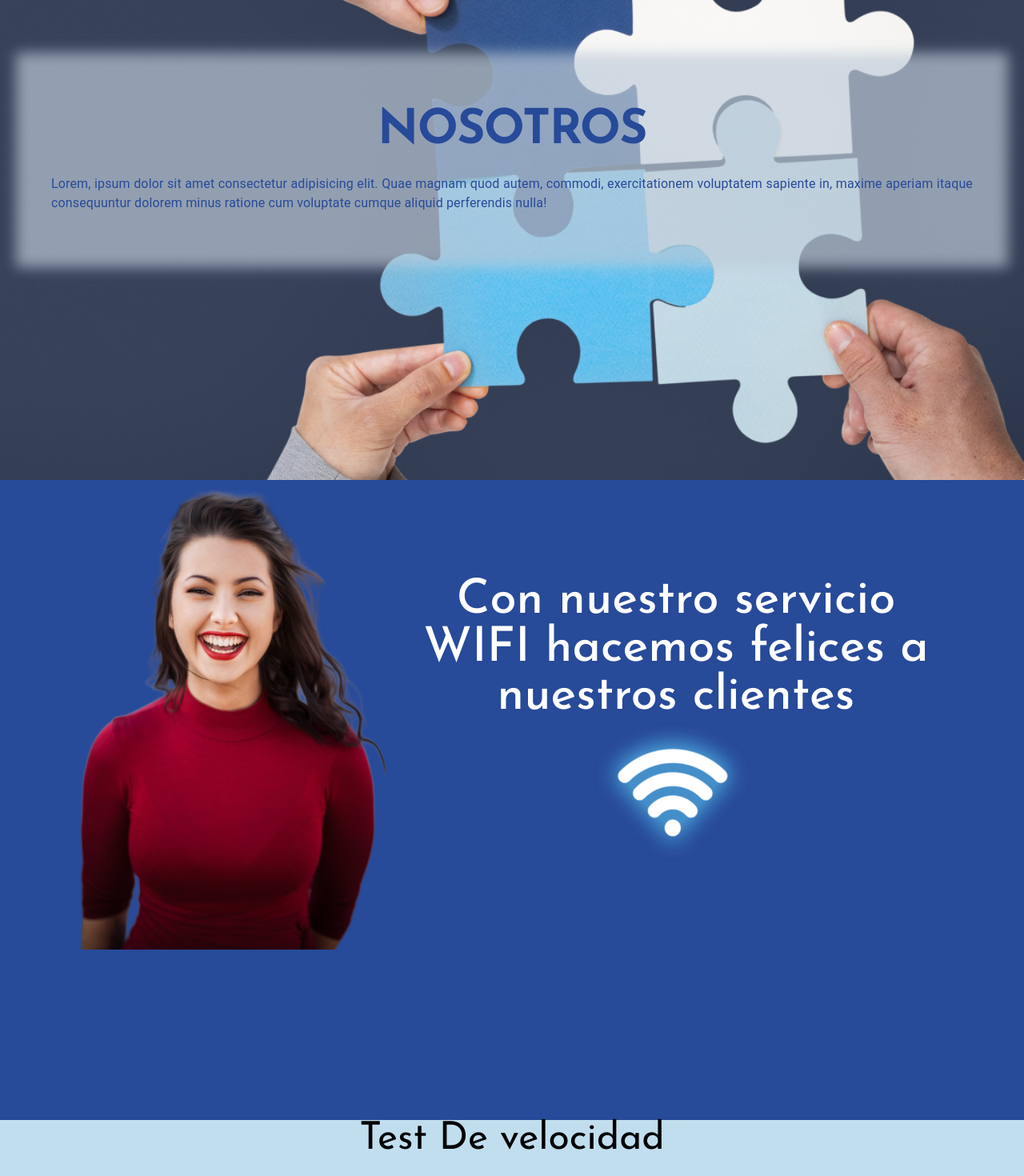
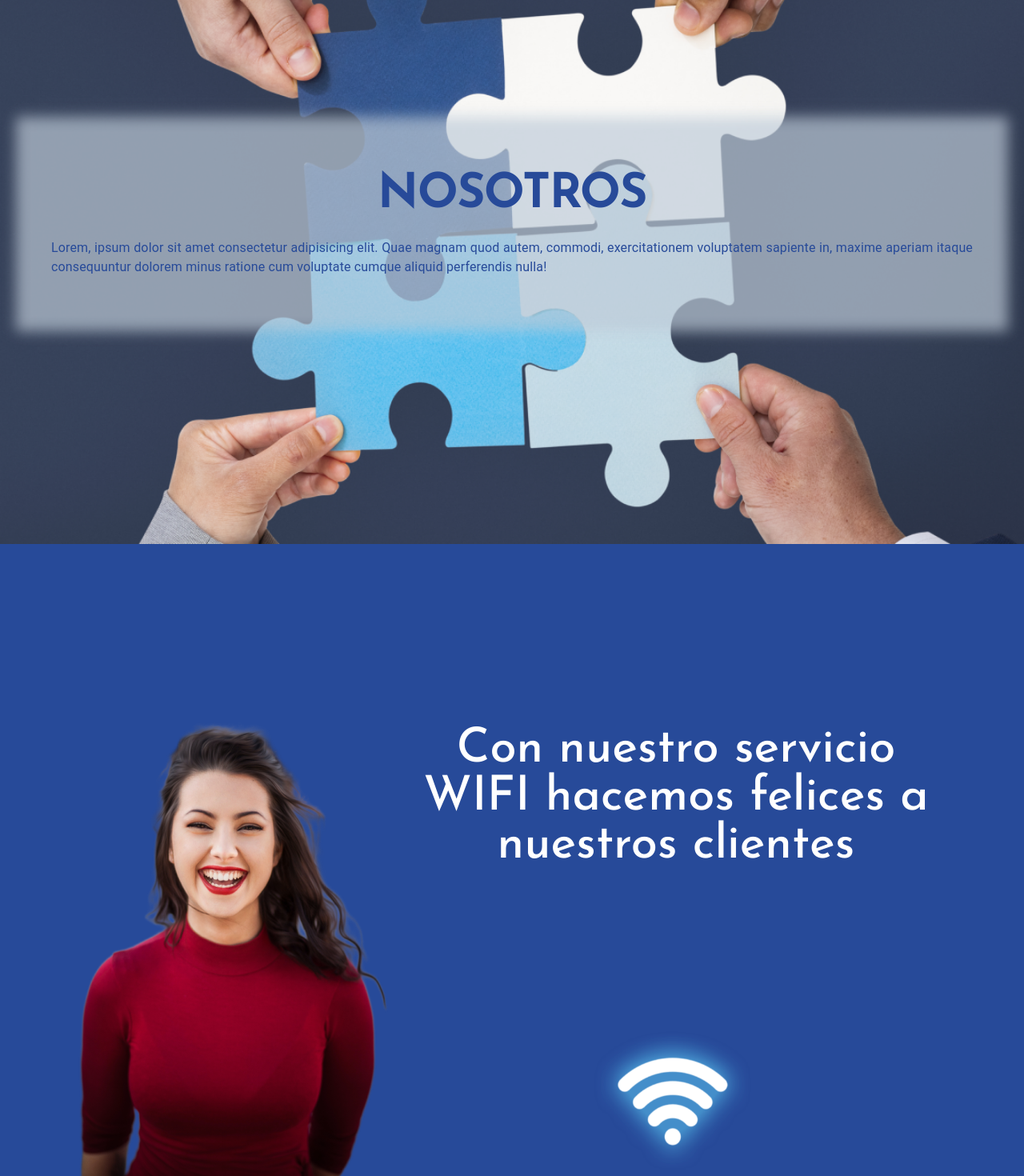
Before and after one commit to labs-company/costanet, a Next.js app: page / in a window 1280 px wide. Shown: the part 1000-2470 px from the top of the page at 80% size. Built offline with nearby package versions, Linux system fonts and the light colour scheme.

Commit message:
se hacen cambios en los media  query de servicios (#56 )

```diff
--- a/app/layout.tsx
+++ b/app/layout.tsx
@@ -22,7 +22,7 @@ export default function RootLayout({
   return (
     <html lang="en">
       <body className={josefin_sans.className}>
-        <header className="relative">
+        <header className="sticky top-0 z-50">
           <Navbar />
         </header>
 
--- a/app/nosotros/page.tsx
+++ b/app/nosotros/page.tsx
@@ -7,7 +7,7 @@ export default function PageAbout() {
   return (
     <>
       <section
-        className="bg-section w-full bg-no-repeat bg-cover h-screen flex justify-center items-center"
+        className="bg-section w-full bg-no-repeat bg-cover h-screen flex justify-center items-center md:bg-center bg-center"
         style={{
           backgroundImage: `url(${backgroundus.src})`,
         }}
@@ -15,12 +15,12 @@ export default function PageAbout() {
         <Container className="bg-bgshadow p-12 shadow-shadowus">
           <Grid container spacing={2}>
             <Grid xs={12}>
-              <h2 className="text-4xl font-bold leading-7  sm:truncate xl:text-6xl sm:tracking-tight text-letter flex justify-center">
+              <h2 className="text-4xl font-bold leading-7   xl:text-6xl sm:tracking-tight text-letter flex justify-center">
                 NOSOTROS
               </h2>
               <Typography
                 mt={3}
-                className="sm:text-4xl text-justify text-letter font-semibold"
+                className="sm:text-3xl md:text-4xl text-justify text-letter font-semibold"
               >
                 Lorem, ipsum dolor sit amet consectetur adipisicing elit. Quae
                 magnam quod autem, commodi, exercitationem voluptatem sapiente
--- a/app/servicios/page.tsx
+++ b/app/servicios/page.tsx
@@ -1,53 +1,11 @@
 import { Container } from "@mui/material";
-import Grid from "@mui/material/Unstable_Grid2/Grid2";
-import Image from "next/image";
-import clientHappy from "@/public/sectionTres/clientHappy.png";
-import wifiCostanet from "@/public/sectionTres/wifi-costanet.png";
-
+import ServiceClientComponet from "@/components/ServiceClientComponet";
 export default function PageServices() {
   return (
     <>
-      <section className="bg-letter h-screen flex flex-col justify-stretch">
-        <Container className="flex flex-col justify-center h-screen">
-          <Grid
-            container
-            spacing={2}
-            sx={{
-              margin: "0px",
-            }}
-          >
-            <Grid
-              xs={5}
-              sx={{
-                padding: "0px",
-                width: "auto",
-              }}
-            >
-              <Image
-                src={clientHappy}
-                alt="Hacemos clientes felices"
-                className="w-full flex items-end"
-              />
-            </Grid>
-            <Grid
-              xs={7}
-              sx={{
-                display: "flex",
-                justifyContent: "center",
-                flexDirection: "column",
-              }}
-            >
-              <div className="pt-5 p-0 flex content-center">
-                <p className="text-4xl xl:text-6xl text-center text-white font-medium ml-1">
-                  Con nuestro servicio WIFI hacemos felices a nuestros clientes
-                </p>
-              </div>
-
-              <figure className="flex flex-col items-center justify-end">
-                <Image src={wifiCostanet} alt="Servicio de wifi" width={200} />
-              </figure>
-            </Grid>
-          </Grid>
+      <section className="bg-letter sm:h-screen flex flex-col justify-stretch">
+        <Container className="flex flex-col-reverse justify-center h-screen">
+          <ServiceClientComponet />
         </Container>
       </section>
     </>
--- a/components/Navbar.tsx
+++ b/components/Navbar.tsx
@@ -27,10 +27,7 @@ export default function Navbar() {
   );
 
   return (
-    <Disclosure
-      as="nav"
-      className="bg-navbar fixed top-0 left-0 right-0 z-10  flex items-center"
-    >
+    <Disclosure as="nav" className="bg-navbar">
       {({ open }) => (
         <>
           <div className="w-full px-2 sm:px-6 lg:px-8">
--- /dev/null
+++ b/components/ServiceClientComponet.tsx
@@ -0,0 +1,60 @@
+"use client";
+import Grid from "@mui/material/Unstable_Grid2/Grid2";
+import useMediaQuery from "@mui/material/useMediaQuery";
+import Image from "next/image";
+import clientHappy from "@/public/sectionTres/clientHappy.png";
+import wifiCostanet from "@/public/sectionTres/wifi-costanet.png";
+
+export default function ServiceClientComponet() {
+  const matches = useMediaQuery("(min-width:600px)");
+  console.log(matches);
+
+  return (
+    <Grid
+      container
+      spacing={2}
+      sx={{
+        margin: "0px",
+        height: "100vh",
+        flexWrap: "nowrap",
+        flexDirection: matches ? "row" : "column-reverse",
+      }}
+    >
+      <Grid
+        xs={5}
+        sx={{
+          padding: "0px",
+          width: "auto",
+          //   height: "100vh",
+          display: "flex",
+          alignItems: "flex-end",
+        }}
+      >
+        <Image
+          src={clientHappy}
+          alt="Hacemos clientes felices"
+          className="w-full flex items-end  xl:w-full"
+        />
+      </Grid>
+      <Grid
+        xs={7}
+        sx={{
+          display: "flex",
+          justifyContent: "center",
+          flexDirection: "column",
+          //   width: matches ? "max-content" : "auto",
+        }}
+      >
+        <div className="pt-5 p-0 flex content-center sm:h-screen">
+          <p className="text-4xl text-center ml-1 text-white font-medium md:text-6xl xl:text-6xl sm:flex sm:items-center">
+            Con nuestro servicio WIFI hacemos felices a nuestros clientes
+          </p>
+        </div>
+
+        <figure className="flex flex-col items-center justify-end">
+          <Image src={wifiCostanet} alt="Servicio de wifi" width={200} />
+        </figure>
+      </Grid>
+    </Grid>
+  );
+}
```
Lines whose indentation alone changed are shown as unchanged.
